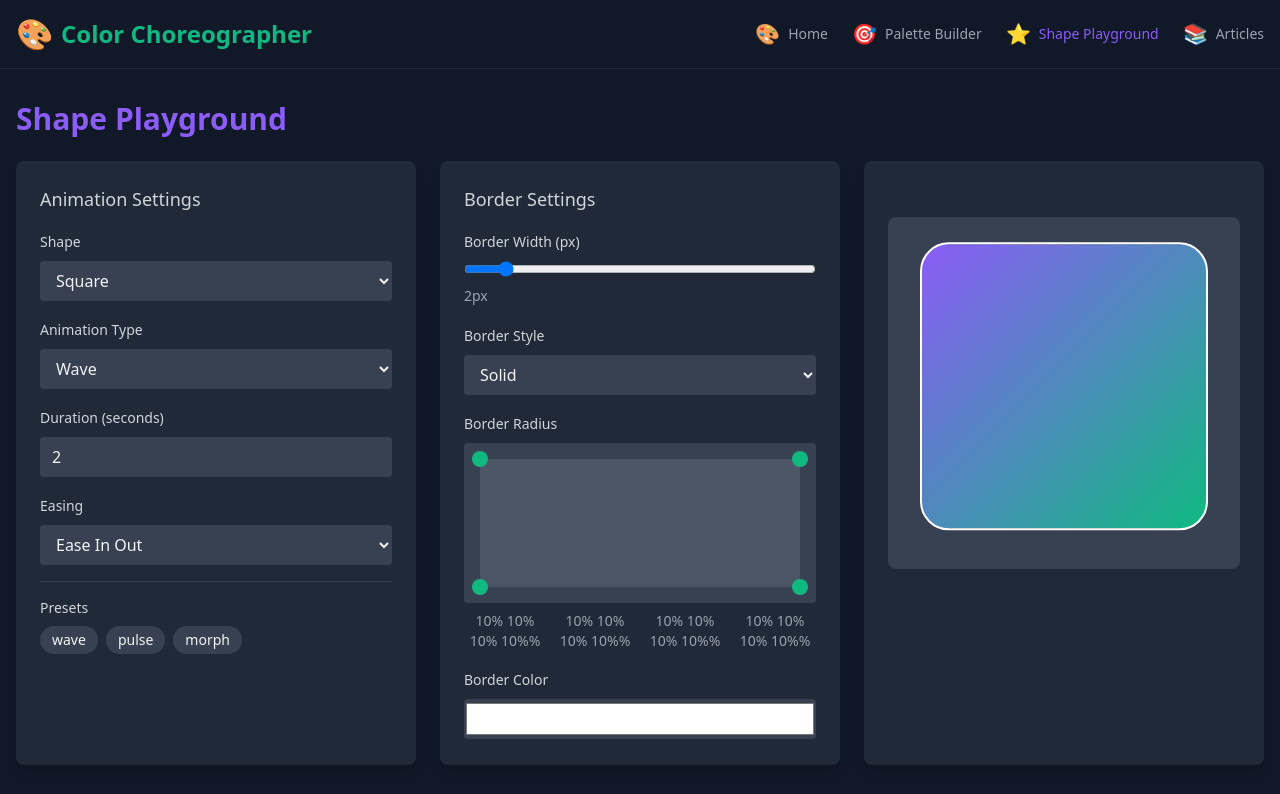
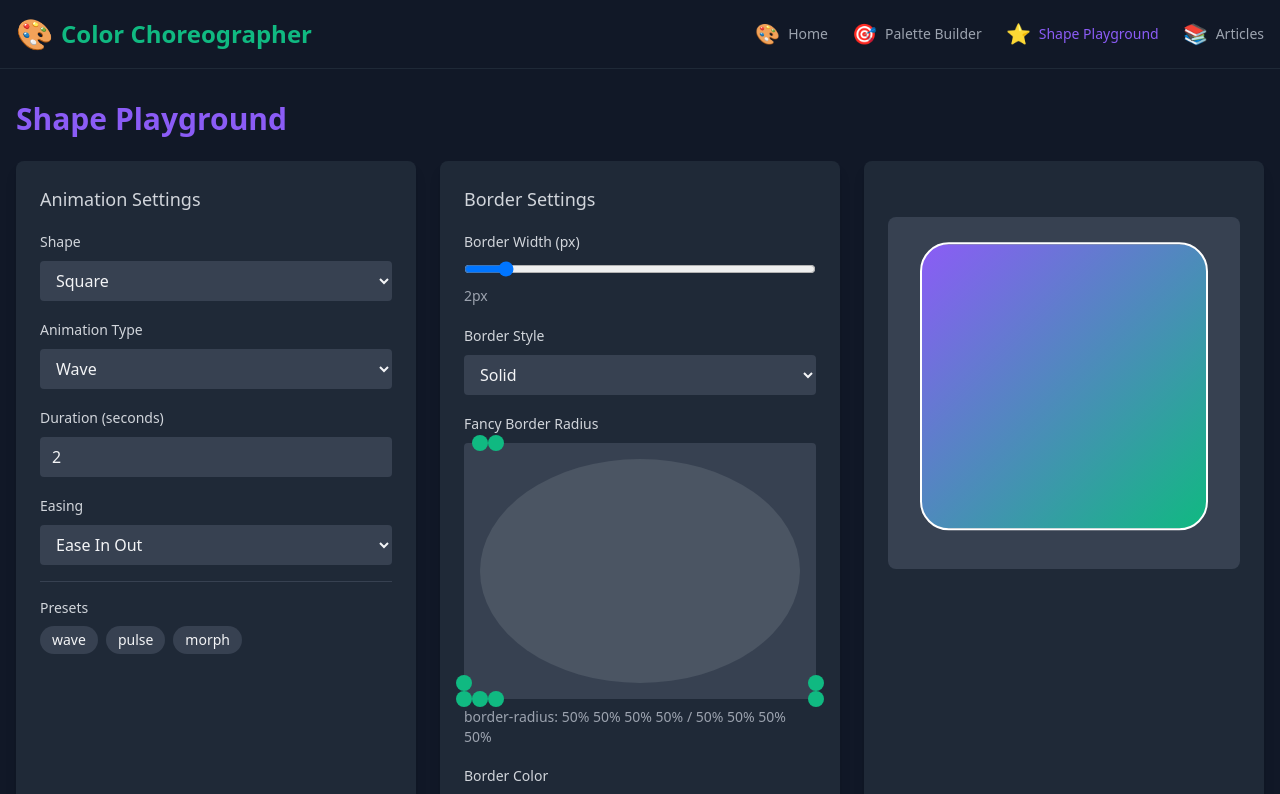
Before and after one commit to developers-fun/COLORCHOREO, a React (Vite) app: page /shapes in a window 1280 px wide. Shown: the top 794 px of the page. Built offline with nearby package versions, Linux system fonts and the light colour scheme.

Commit message:
Update BorderControls for fancy border radius

```diff
--- a/src/components/BorderControls.jsx
+++ b/src/components/BorderControls.jsx
@@ -4,10 +4,14 @@ function BorderControls({ settings, onUpdate }) {
   const [isDragging, setIsDragging] = useState(null);
   const containerRef = useRef(null);
   const [corners, setCorners] = useState({
-    topLeft: settings.borderRadius || 0,
-    topRight: settings.borderRadius || 0,
-    bottomRight: settings.borderRadius || 0,
-    bottomLeft: settings.borderRadius || 0
+    topLeftX: 50,
+    topLeftY: 50,
+    topRightX: 50,
+    topRightY: 50,
+    bottomRightX: 50,
+    bottomRightY: 50,
+    bottomLeftX: 50,
+    bottomLeftY: 50
   });
 
   const handleMouseDown = (corner) => {
@@ -19,15 +23,18 @@ function BorderControls({ settings, onUpdate }) {
 
     const rect = containerRef.current.getBoundingClientRect();
     const x = Math.max(0, Math.min(100, ((e.clientX - rect.left) / rect.width) * 100));
+    const y = Math.max(0, Math.min(100, ((e.clientY - rect.top) / rect.height) * 100));
 
     setCorners(prev => ({
       ...prev,
-      [isDragging]: Math.round(x)
+      [isDragging]: isDragging.endsWith('X') ? x : y
     }));
+
+    const borderRadius = `${corners.topLeftX}% ${100-corners.topRightX}% ${corners.bottomRightX}% ${100-corners.bottomLeftX}% / ${corners.topLeftY}% ${corners.topRightY}% ${100-corners.bottomRightY}% ${100-corners.bottomLeftY}%`;
 
     onUpdate({
       ...settings,
-      borderRadius: `${corners.topLeft}% ${corners.topRight}% ${corners.bottomRight}% ${corners.bottomLeft}%`
+      borderRadius
     });
   };
 
@@ -79,46 +86,68 @@ function BorderControls({ settings, onUpdate }) {
         </div>
 
         <div className="space-y-2">
-          <label className="text-sm text-gray-300">Border Radius</label>
+          <label className="text-sm text-gray-300">Fancy Border Radius</label>
           <div
             ref={containerRef}
-            className="h-40 bg-gray-700 rounded relative p-4"
+            className="h-64 bg-gray-700 rounded relative p-4"
           >
-            {/* Visual representation of the shape */}
             <div
               className="w-full h-full bg-gray-600"
               style={{
-                borderRadius: `${corners.topLeft}% ${corners.topRight}% ${corners.bottomRight}% ${corners.bottomLeft}%`
+                borderRadius: `${corners.topLeftX}% ${100-corners.topRightX}% ${corners.bottomRightX}% ${100-corners.bottomLeftX}% / ${corners.topLeftY}% ${corners.topRightY}% ${100-corners.bottomRightY}% ${100-corners.bottomLeftY}%`
               }}
             />
 
-            {/* Interactive dots */}
+            {/* Top Left Controls */}
             <div
-              className={`absolute top-4 left-4 w-4 h-4 bg-primary rounded-full cursor-pointer ${isDragging === 'topLeft' ? 'scale-125' : ''}`}
-              onMouseDown={() => handleMouseDown('topLeft')}
+              className={`absolute top-0 left-[${corners.topLeftX}%] w-4 h-4 bg-primary rounded-full cursor-ns-resize ${isDragging === 'topLeftY' ? 'scale-125' : ''}`}
+              onMouseDown={() => handleMouseDown('topLeftY')}
               style={{ transform: `translate(-50%, -50%)` }}
             />
             <div
-              className={`absolute top-4 right-4 w-4 h-4 bg-primary rounded-full cursor-pointer ${isDragging === 'topRight' ? 'scale-125' : ''}`}
-              onMouseDown={() => handleMouseDown('topRight')}
+              className={`absolute top-[${corners.topLeftY}%] left-0 w-4 h-4 bg-primary rounded-full cursor-ew-resize ${isDragging === 'topLeftX' ? 'scale-125' : ''}`}
+              onMouseDown={() => handleMouseDown('topLeftX')}
+              style={{ transform: `translate(-50%, -50%)` }}
+            />
+
+            {/* Top Right Controls */}
+            <div
+              className={`absolute top-0 right-[${corners.topRightX}%] w-4 h-4 bg-primary rounded-full cursor-ns-resize ${isDragging === 'topRightY' ? 'scale-125' : ''}`}
+              onMouseDown={() => handleMouseDown('topRightY')}
               style={{ transform: `translate(50%, -50%)` }}
             />
             <div
-              className={`absolute bottom-4 right-4 w-4 h-4 bg-primary rounded-full cursor-pointer ${isDragging === 'bottomRight' ? 'scale-125' : ''}`}
-              onMouseDown={() => handleMouseDown('bottomRight')}
+              className={`absolute top-[${corners.topRightY}%] right-0 w-4 h-4 bg-primary rounded-full cursor-ew-resize ${isDragging === 'topRightX' ? 'scale-125' : ''}`}
+              onMouseDown={() => handleMouseDown('topRightX')}
+              style={{ transform: `translate(50%, -50%)` }}
+            />
+
+            {/* Bottom Right Controls */}
+            <div
+              className={`absolute bottom-0 right-[${corners.bottomRightX}%] w-4 h-4 bg-primary rounded-full cursor-ns-resize ${isDragging === 'bottomRightY' ? 'scale-125' : ''}`}
+              onMouseDown={() => handleMouseDown('bottomRightY')}
               style={{ transform: `translate(50%, 50%)` }}
             />
             <div
-              className={`absolute bottom-4 left-4 w-4 h-4 bg-primary rounded-full cursor-pointer ${isDragging === 'bottomLeft' ? 'scale-125' : ''}`}
-              onMouseDown={() => handleMouseDown('bottomLeft')}
+              className={`absolute bottom-[${corners.bottomRightY}%] right-0 w-4 h-4 bg-primary rounded-full cursor-ew-resize ${isDragging === 'bottomRightX' ? 'scale-125' : ''}`}
+              onMouseDown={() => handleMouseDown('bottomRightX')}
+              style={{ transform: `translate(50%, 50%)` }}
+            />
+
+            {/* Bottom Left Controls */}
+            <div
+              className={`absolute bottom-0 left-[${corners.bottomLeftX}%] w-4 h-4 bg-primary rounded-full cursor-ns-resize ${isDragging === 'bottomLeftY' ? 'scale-125' : ''}`}
+              onMouseDown={() => handleMouseDown('bottomLeftY')}
+              style={{ transform: `translate(-50%, 50%)` }}
+            />
+            <div
+              className={`absolute bottom-[${corners.bottomLeftY}%] left-0 w-4 h-4 bg-primary rounded-full cursor-ew-resize ${isDragging === 'bottomLeftX' ? 'scale-125' : ''}`}
+              onMouseDown={() => handleMouseDown('bottomLeftX')}
               style={{ transform: `translate(-50%, 50%)` }}
             />
           </div>
-          <div className="grid grid-cols-4 gap-2 mt-2">
-            <span className="text-sm text-gray-400 text-center">{corners.topLeft}%</span>
-            <span className="text-sm text-gray-400 text-center">{corners.topRight}%</span>
-            <span className="text-sm text-gray-400 text-center">{corners.bottomRight}%</span>
-            <span className="text-sm text-gray-400 text-center">{corners.bottomLeft}%</span>
+          <div className="text-sm text-gray-400 mt-2">
+            border-radius: {`${corners.topLeftX}% ${100-corners.topRightX}% ${corners.bottomRightX}% ${100-corners.bottomLeftX}% / ${corners.topLeftY}% ${corners.topRightY}% ${100-corners.bottomRightY}% ${100-corners.bottomLeftY}%`}
           </div>
         </div>
 
```
